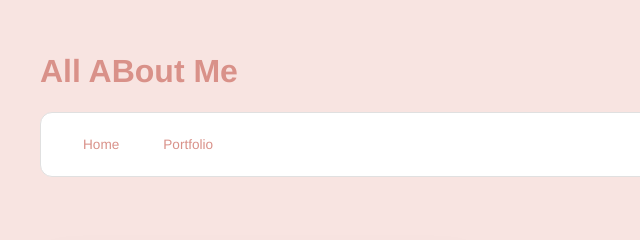
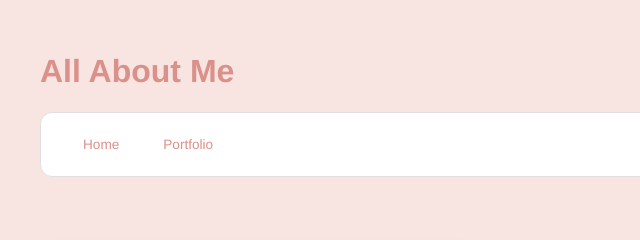
Before and after one commit to KatalinaWhitney/katalinawhitney.github.io, a plain HTML site: page index.html in a window 1280 px wide. Shown: the top 240 px of the page, 0-640 px from the left. Drawn offline with Linux system fonts and the light colour scheme.

Commit message:
Finailized project

```diff
--- a/index.html
+++ b/index.html
@@ -9,7 +9,7 @@
   <!-- All content goes here -->
   <div id="all-contents">
 
-    <h1> All ABout Me </h1>
+    <h1> All About Me </h1>
     <nav>
       <ul id="nav-ul">
         <li class="nav-li"><a href="index.html">Home</a></li>
```
